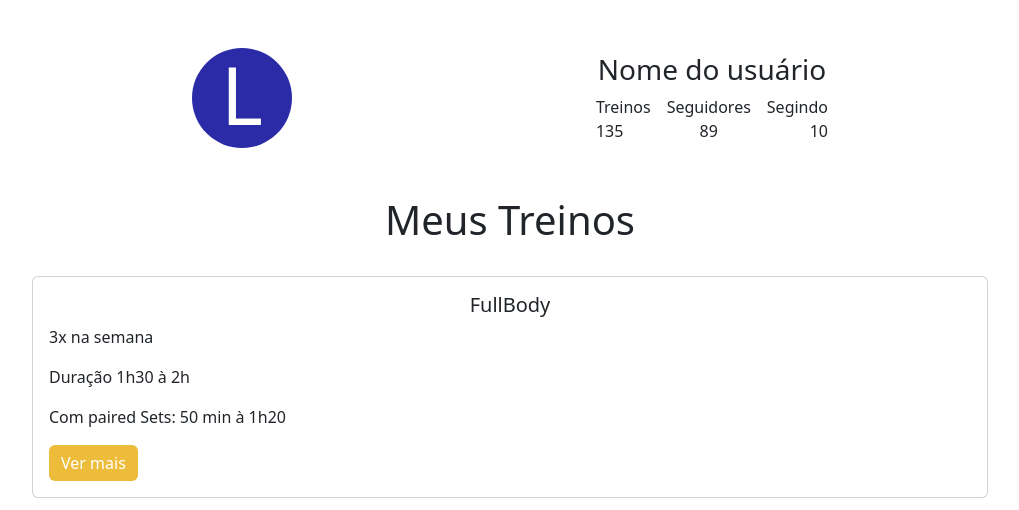
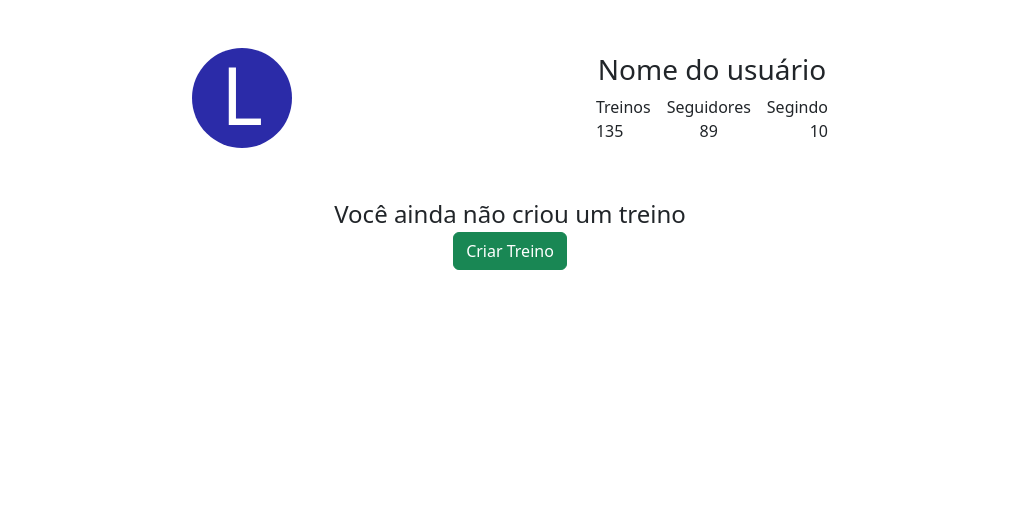
Before and after one commit to LucasAdriSilva/BW-New, a Flask app: template routes/user/templates/user.html in a window 1280 px wide. Shown: the part 51-561 px from the top of the page, without its empty margins (130-1149 px from the left). Run offline with Flask 2, Linux system fonts and the light colour scheme; the template is opened without the code that fills it, so the values that code supplies are empty; some libraries are stand-ins or nearby versions.

Commit message:
feat(BW): fix erro de sem treino

```diff
--- a/routes/user/templates/user.html
+++ b/routes/user/templates/user.html
@@ -35,6 +35,9 @@
     </div>
 </div>
 
+
+
+{% if data.allTreino %}
     <div class="row reset-Padding-x mt-5 margin-content">
         <div class="col-12 d-flex justify-content-center align-items-center">
             <h1>Meus Treinos</h1>
@@ -48,7 +51,6 @@
             <img src="assets/img/interrog.jpg" onclick="openModal('pairedSets')" width="20" height="20">
         </div> -->
     </div>
-
 
     <div class="row mt-4">
         <div class="col-12 d-flex justify-content-center align-items-center">
@@ -484,6 +486,16 @@
         </div>
     </div>
 
+{% else%}
+
+    <div class="row mt-5">
+        <div class="col-12 flex-column d-flex justify-content-center align-items-center">
+            <p class="reset fs-4">Você ainda não criou um treino</p>
+            <button onclick="window.location.href='/'" class="btn btn-success">Criar Treino</button>
+        </div>
+    </div>
+{% endif %}
+
 <script>
     const PS = document.getElementById('pairedSetsValue');
 
--- a/routes/user/user.py
+++ b/routes/user/user.py
@@ -7,7 +7,9 @@ user = Blueprint('user', __name__, template_folder='templates')
 
 @user.route("/user")
 def userRoute():
-  ip_found = Db.get_ip(session['ip']).data
+  if session['ip'] is not None:
+    ip_found = Db.get_ip(session['ip']).data
+
   if ip_found is not None:
     training = ip_found['Treino']['regularTraining']['fullbody']
     days = ip_found['days']
```
Lines whose indentation alone changed are shown as unchanged.
